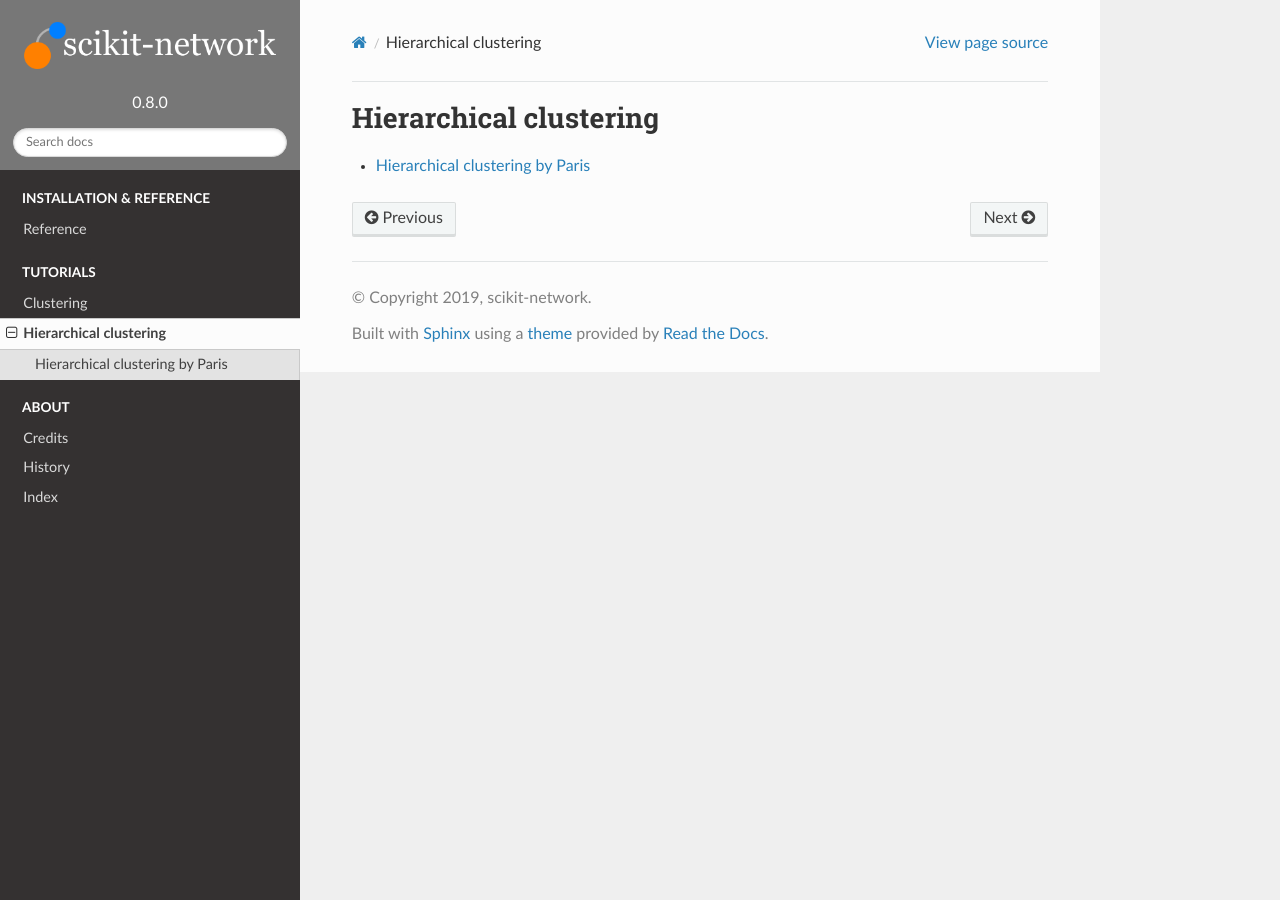
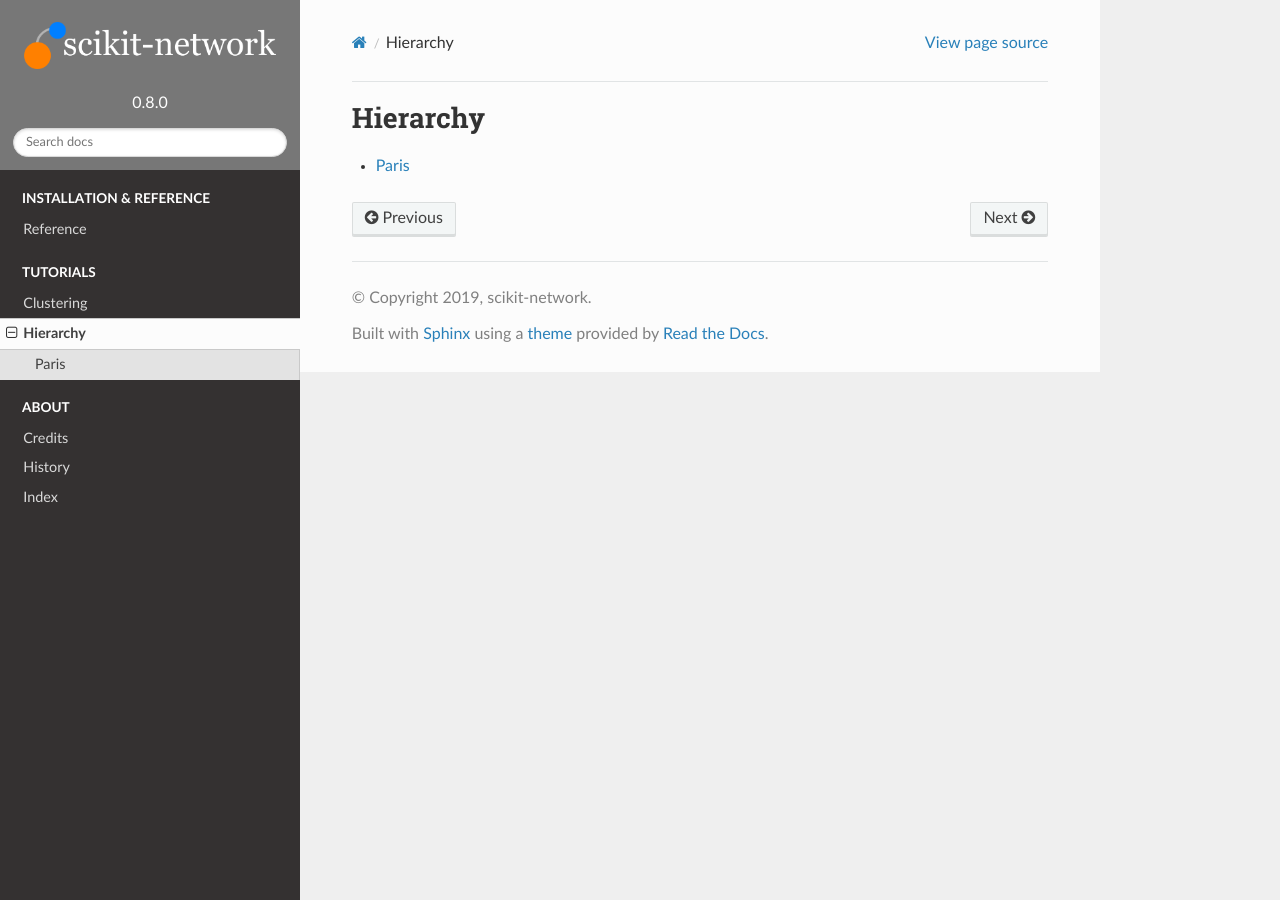
Before and after one commit to sknetwork-team/scikit-network, a Sphinx documentation site: the page built from docs/tutorials/hierarchy/index.rst, in a window 1280 px wide. Built offline with Sphinx 7.4.7 and the Read the Docs theme 2.0.0, drawn with Linux system fonts in a browser that asks for light colours; pages that are not in the unit, such as notebooks, are missing from menus; the version number is read from the project's files by our own code.

Commit message:
Notebook titles

```diff
--- a/docs/tutorials/clustering/index.rst
+++ b/docs/tutorials/clustering/index.rst
@@ -4,4 +4,4 @@ Clustering
 
 .. toctree::
 
-   clustering_Louvain
+   louvain
--- a/docs/tutorials/hierarchy/index.rst
+++ b/docs/tutorials/hierarchy/index.rst
@@ -1,7 +1,7 @@
-Hierarchical clustering
-***********************
+Hierarchy
+*********
 
 
 .. toctree::
 
-   hierarchical_clustering
+   paris
```
Also changed, not shown: docs/tutorials/clustering/louvain.ipynb, docs/tutorials/hierarchy/paris.ipynb, docs/tutorials/ranking/diffusion.ipynb, docs/tutorials/ranking/pagerank.ipynb.
